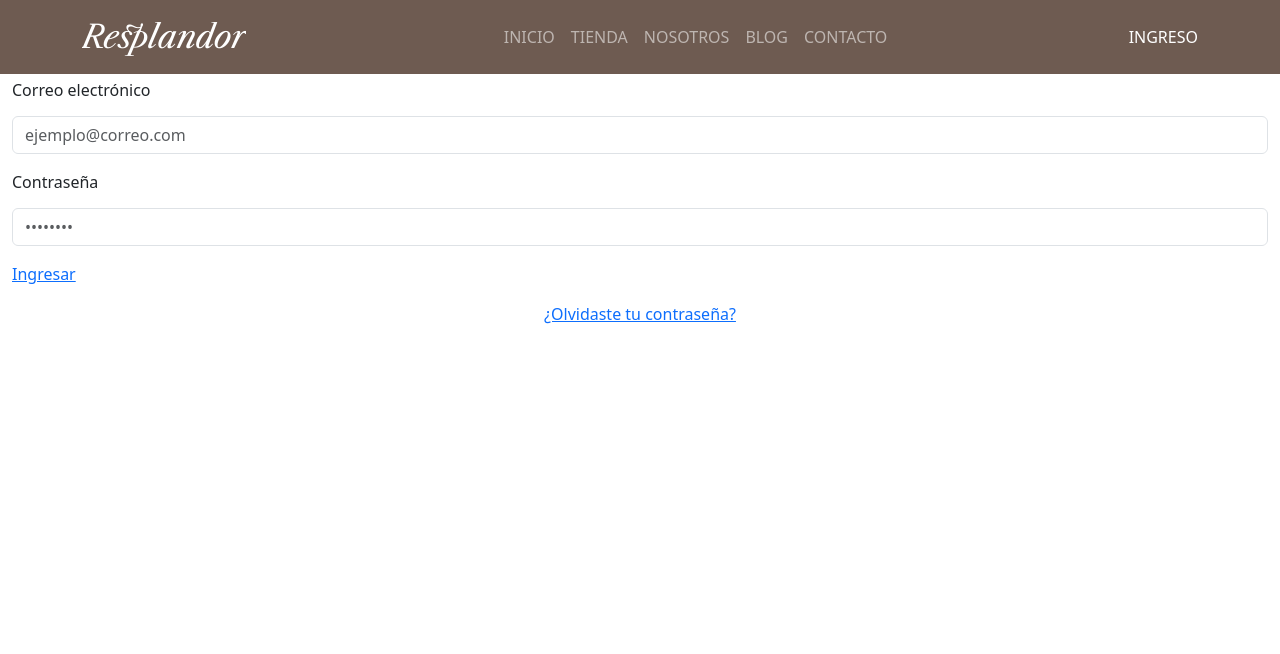
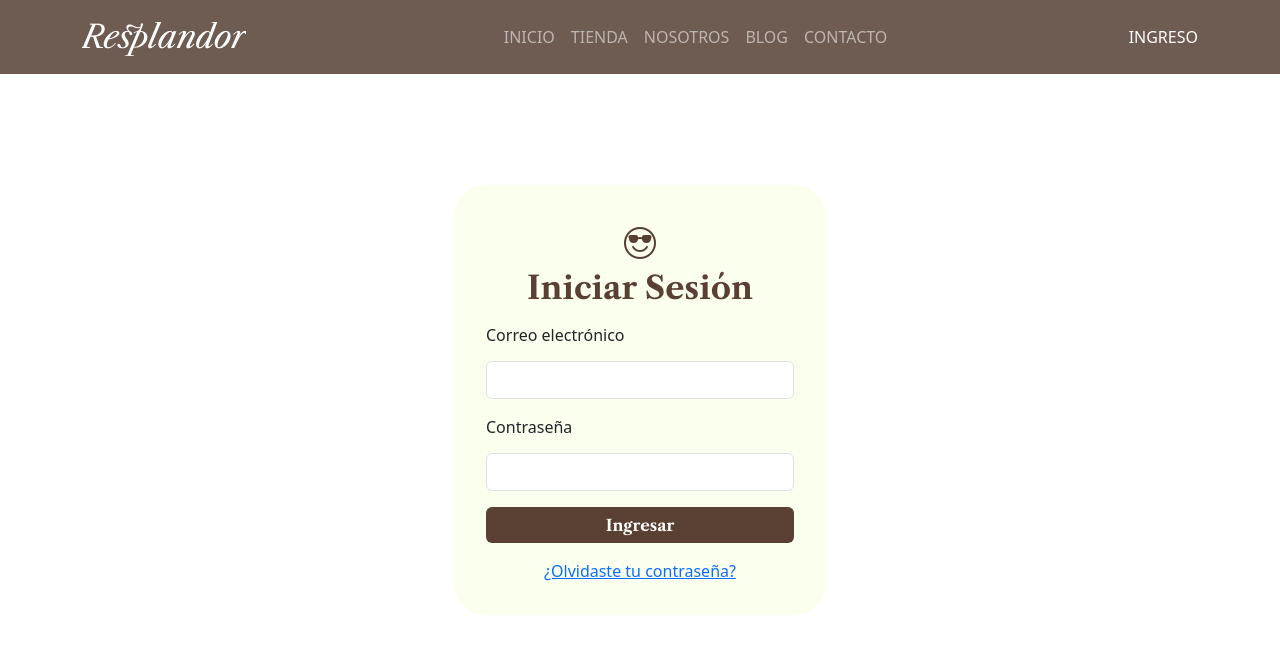
Before and after one commit to DannaSanchez/ProyectoDS, a plain HTML site: page Dashboard/modules/mains/Ingreso.html in a window 1280 px wide. Drawn offline with nearby package versions, Linux system fonts and the light colour scheme.

Commit message:
Definiendo detalles en cada página

```diff
--- a/Dashboard/assets/css/admin-final.css
+++ b/Dashboard/assets/css/admin-final.css
@@ -5,7 +5,6 @@
 }
 
 nav, footer{
-    height: 10%;
     background-color: #9381FF;
 }
 .general{
@@ -27,3 +26,6 @@ nav, footer{
 .principal{
     height: 80%;
 }
+footer{
+    height: 10%;
+}
--- a/Dashboard/assets/css/ingreso.css
+++ b/Dashboard/assets/css/ingreso.css
@@ -0,0 +1,27 @@
+ .login-container {
+      min-height: 100vh;
+      display: flex;
+      justify-content: center;
+      align-items: center;
+    }
+    .login-card {
+      border-radius: 2rem;
+      background: #fbffed;
+      padding: 2rem;
+    }
+    .brand-title {
+      font-size: 2rem;
+      font-weight: bold;
+      text-align: center;
+      margin-bottom: 1rem;
+      color: #5a4033;
+      font-family: "Libre Caslon Text", serif;
+    }
+    i{
+      display: flex;
+      justify-content: center;
+      align-items: center;
+      font-size: 2em;
+      color: #5a4033;
+      margin: 10px;
+    }
--- a/Dashboard/modules/mains/Ingreso.html
+++ b/Dashboard/modules/mains/Ingreso.html
@@ -7,6 +7,7 @@
     <link rel="stylesheet" href="/Dashboard/assets/css/bootstrap.min.css">
     <link rel="stylesheet" href="/Dashboard/assets/css/ingreso.css">
     <link rel="stylesheet" href="/Landing/Assets/CSS/Estilos_Pagina_Final.css">
+    <link rel="stylesheet" href="https://cdn.jsdelivr.net/npm/bootstrap-icons@1.13.1/font/bootstrap-icons.min.css">
 </head>
 <body>
     <div class="contenedor container-fluid vh-100">
@@ -45,23 +46,30 @@
     </nav>
 
 
-    <h2>Iniciar Sesión</h2>
-
-    <form method="POST" action="login.php">
+    <div class="container login-container">
+    <div class="col-md-6 col-lg-4">
+      <div class="login-card">
+        <i class="bi bi-emoji-sunglasses"></i>
+        <h3 class="brand-title">Iniciar Sesión</h3>
+        <form method="GET" action="../mains/Admin-final.html">
           <div class="mb-3">
             <label for="email" class="form-label">Correo electrónico</label>
-        <input type="email" class="form-control" id="email" name="email" required placeholder="ejemplo@correo.com">
+            <input type="email" class="form-control" id="email" name="email" required placeholder="">
           </div>
           <div class="mb-3">
             <label for="password" class="form-label">Contraseña</label>
-        <input type="password" class="form-control" id="password" name="password" required placeholder="••••••••">
+            <input type="password" class="form-control" id="password" name="password" required placeholder="">
           </div>
           <div class="d-grid">
-        <a href="Admin-final.html">Ingresar</a>
+            <button type="submit" class="btn btn-primary" style="background-color:#5a4033; border:none;">Ingresar</button>
+          </div>
           <div class="text-center mt-3">
             <a href="#">¿Olvidaste tu contraseña?</a>
           </div>
         </form>
+      </div>
+    </div>
+  </div>
 
 
     </div>
--- a/Landing/Assets/CSS/Estilos_Pagina_Final.css
+++ b/Landing/Assets/CSS/Estilos_Pagina_Final.css
@@ -74,5 +74,5 @@ h2{
     font-family: "Libre Caslon Text", serif;
     font-weight: 600;
     font-size: 1em;
-
+    color: white;
 }
```
Also changed, not shown: Dashboard/modules/mains/Admin-final.html (+15 -13 lines), PaginaFinal.html (+0 -1 lines). Lines whose indentation alone changed are shown as unchanged.
